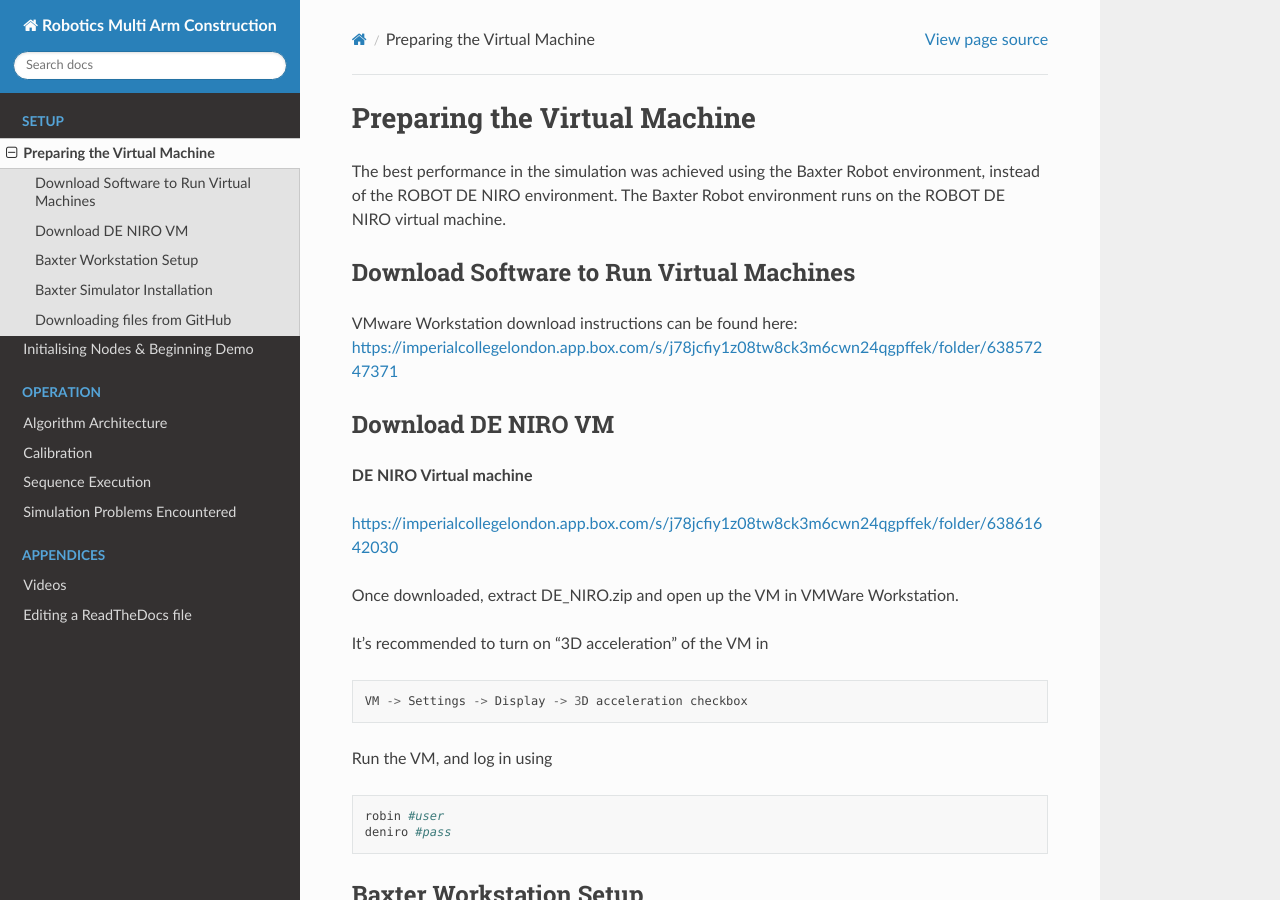
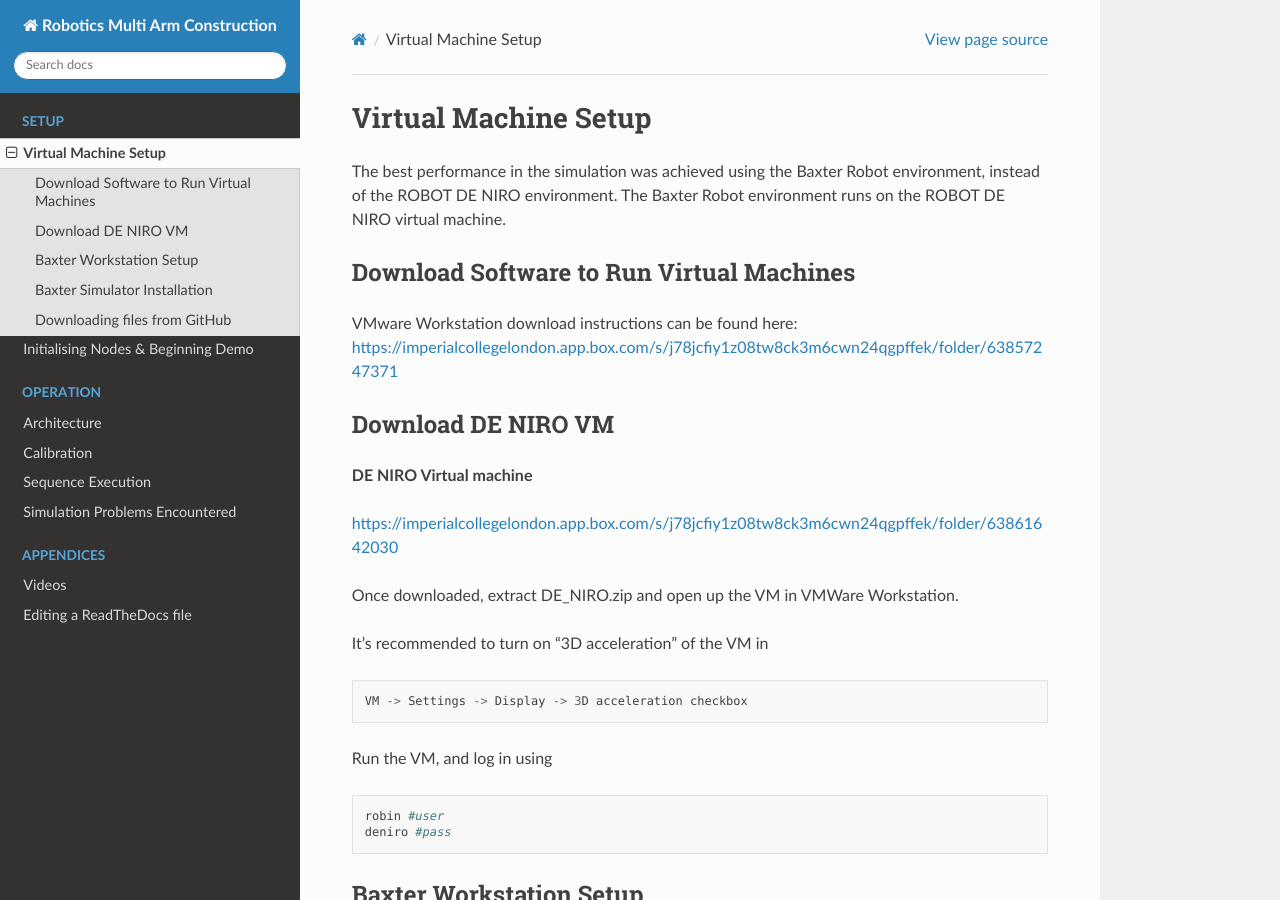
Before and after one commit to TomWoodburn/Robotics-1, a Sphinx documentation site: the page built from docs/source/virtualmachine.rst, in a window 1280 px wide and 900 px high. Built offline with Sphinx 7.4.7 and the Read the Docs theme 2.0.0, drawn with Linux system fonts in a browser that asks for light colours; pages that are not in the unit, such as notebooks, are missing from menus.

Commit message:
Name changes

```diff
--- a/docs/source/architecture.rst
+++ b/docs/source/architecture.rst
@@ -1,6 +1,6 @@
-**********************
-Algorithm Architecture
-**********************
+************
+Architecture
+************
 
 Node Functionality
 ==================
--- a/docs/source/virtualmachine.rst
+++ b/docs/source/virtualmachine.rst
@@ -1,6 +1,6 @@
-*****************************
-Preparing the Virtual Machine
-*****************************
+*********************
+Virtual Machine Setup
+*********************
 
 The best performance in the simulation was achieved using the Baxter Robot environment, instead of the ROBOT DE NIRO environment. The Baxter Robot environment runs on the ROBOT DE NIRO virtual machine.
 
```
